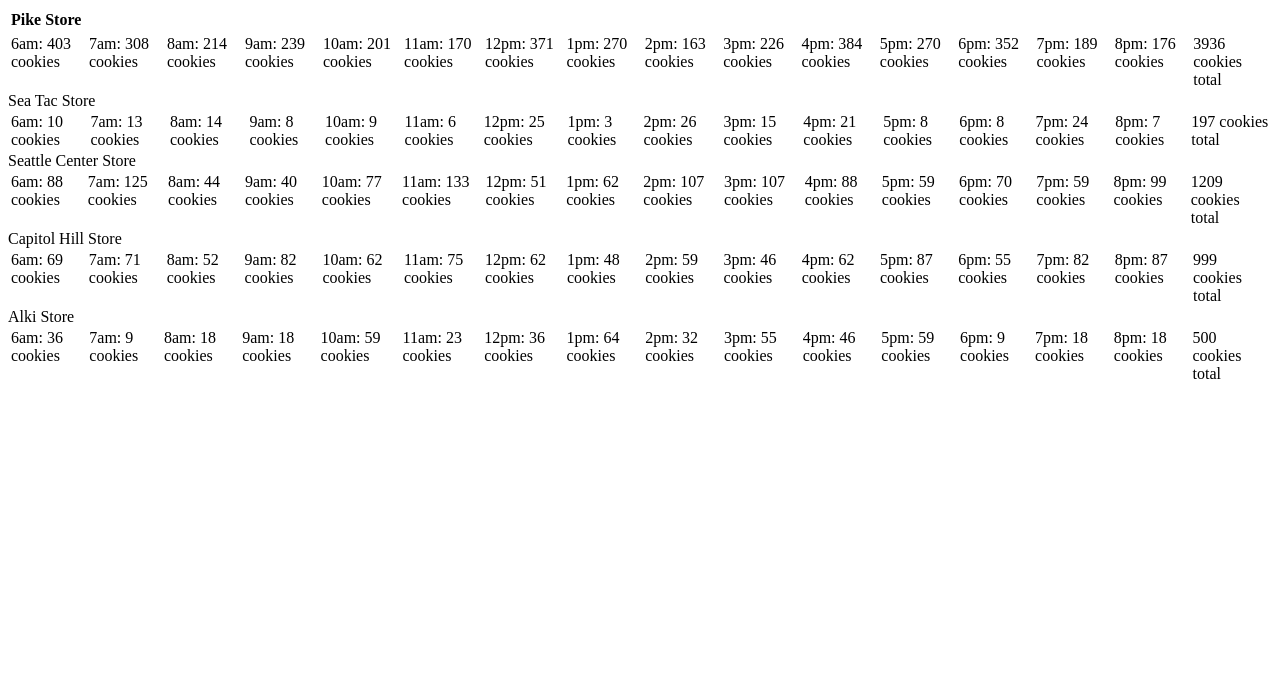
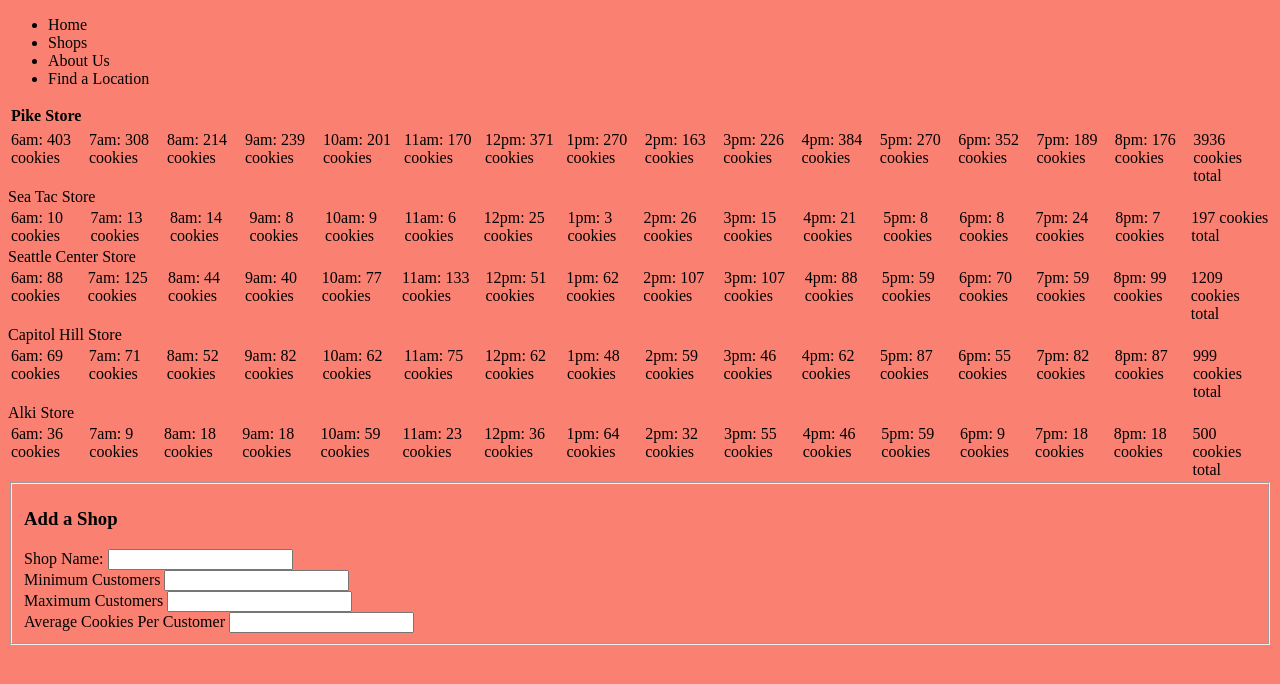
Before and after one commit to AndyFiedler/cookie-stand, a plain HTML site: page index.html in a window 1280 px wide. Drawn offline with Linux system fonts and the light colour scheme.

Commit message:
added sales.html page, added addastore form, minimal css

```diff
--- a/css/style.css
+++ b/css/style.css
@@ -0,0 +1,11 @@
+body {
+    background-color: salmon;
+
+}
+h1, h2, h3 {
+
+}
+
+ul {
+
+}
--- a/index.html
+++ b/index.html
@@ -8,6 +8,16 @@
     <title>Document</title>
 </head>
 <body>
+    <header>
+        <nav class="top">
+            <ul>
+                <li><a href="Home"></a>Home</li>
+                <li><a href="Shops"></a>Shops</li>
+                <li><a href="About Us"></a>About Us</li>
+                <li><a href="Location"></a>Find a Location</li>
+            </ul>
+        </nav>
+    </header>
     <table>
         <th>Pike Store</th>
         <table id="pike"></table>
@@ -26,6 +36,21 @@
 
     </table>
 
+<fieldset>
+<form>
+    <h3>Add a Shop</h3>
+    <label>Shop Name:</label>
+    <input type="text" name="id" size="20"><br>
+    <label>Minimum Customers</label>
+    <input type="text" name="minCustomers" size="20"><br>
+    <label>Maximum Customers</label>
+    <input type="text" name="maxCustomers" size="20"><br>
+    <label>Average Cookies Per Customer</label>
+    <input type="text" name="cookieAverage" size="20"><br>
+</form>
+</fieldset>
+
     <script src="js/app.js"></script>
+
 </body>
 </html>
```
Also changed, not shown: sales.html (added, +30 -0 lines).
